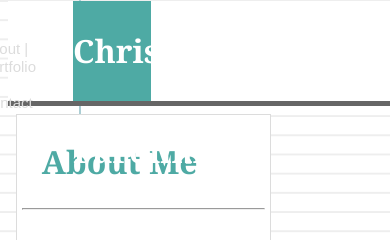
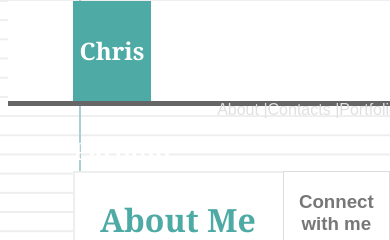
Before and after one commit to CParolini/responsive-portfolio, a PHP site: page / in a window 390 px wide. Shown: the top 240 px of the page. Run offline with PHP 8.4, Linux system fonts and the light colour scheme.

Commit message:
initial pass at responsive portfolio design

```diff
--- a/assets/css/style.css
+++ b/assets/css/style.css
@@ -13,7 +13,75 @@
   width: 100%;
 }
 
-header{
+.navbar-top{
+	background: white;
+	border-bottom: solid 5px #666666;
+}
+
+.navbar-text-name{
+	background: #4eaaa4;
+  width: 20%;
+  text-align: center;
+  color: white;
+  height: 100px;
+  line-height: 100px;
+  margin: -8px 0px 0px 65px;
+  font-family: 'Georgia', Times, Times New Roman, serif;
+}
+
+.navbar-right{
+	float: right;
+	text-decoration: none;
+	color: #e0e0e0;
+}
+
+.me{
+	color: #4eaaa4;
+	margin: 25px;
+	font-family: 'Georgia', Times, Times New Roman, serif;
+}
+
+hr{
+	width: 95%;
+}
+
+.col-md-8 {
+	width: 66%;
+  border: solid 2px #eee;
+  background: white;
+  margin: 65px;
+}
+
+.col-md-4 {
+	float: right;
+	background-color: white;
+	align-content: center;
+	width: 27%;
+	border: solid 1px #dcdcdc;
+	text-align: center;
+	position: absolute;
+	top: 0;
+	right: 0;
+	margin-top: 171px;
+}
+
+.family{
+	width: 200px;
+  height: 200px;
+  float: left;
+  margin: 25px;
+}
+
+.social-img{
+	margin: 15px;
+}
+
+img{
+	width: 25%;
+	padding: 10px;
+}
+
+/*header{
 	background: #ffffff;
   border-bottom: solid 5px #666;
 }
@@ -315,4 +383,4 @@
 	color: #dcdcdc;
 	font-family: sans-serif;
 	font-size: 15px;
-}
+}*/
--- a/index.html
+++ b/index.html
@@ -1,4 +1,5 @@
 <!doctype html>
+
 <head>
 	<title>About Chris Parolini</title>
 	<link rel="stylesheet" type="text/css" href="assets/css/style.css">
@@ -6,7 +7,48 @@
 </head>
 
 <body>
-	<div class="content-wrapper">
+	<nav class="navbar navbar-default navbar-top">
+		<h1 class="navbar-text-name">Chris Parolini</h1>
+		<a class="navbar-text navbar-right" href="portfolio.html" class="thumbnal">Portfolio</a>
+		<a class="navbar-text navbar-right" href="contact.html" class="thumbnal">Contacts |</a>
+		<a class="navbar-text navbar-right" href="index.html" class="thumbnal">About |</a>
+	</nav>
+	<div class="container">
+		<div class="row">
+			<div class="col-md-8">
+				<h1 class="me">About Me</h1>
+				<hr>
+				<img class="family" src="https://scontent-dft4-2.xx.fbcdn.net/v/t1.0-9/12647391_715928901585_7221845799977786312_n.jpg?oh=8cabbe32ca519bdc924c6878990a8b18&oe=58A37BDC" alt="Parolini Family">
+				<p>
+					First and foremost, my family is the most important thing in my life. My wife, Caroline, and I met in the 5th grade. We remained friends through our grade and high school careers, finally dating our junior year. We went to college together, got married
+					afterward, moved to Austin and now have a beautiful 14 month old daughter, Elizabeth.
+				</p>
+				<p>
+					When I'm not spending time with my family, I'm really into outdoor activities and overall health. Austin has been the perfect place for a hobby like this. I take full advantage of everything it has to offer. My favorite outdoor activity is hiking. Whether
+					that be in the flat nothingness that is west Texas or climbing to tallest peaks around.
+				</p>
+			</div>
+			<div class="col-md-4">
+				<h3>
+								Connect with me
+							</h3>
+				<hr>
+				<div class="social-img">
+					<a href="https://github.com/CParolini" target="_blank">
+						<img src="https://assets-cdn.github.com/images/modules/logos_page/GitHub-Mark.png" alt="Github">
+					</a>
+					<a href="https://www.linkedin.com/in/chris-parolini-a384581a" target="_blank">
+						<img src="https://upload.wikimedia.org/wikipedia/commons/thumb/c/ca/LinkedIn_logo_initials.png/768px-LinkedIn_logo_initials.png" alt="LinkedIn">
+					</a>
+					<a href="http://stackoverflow.com/users/6922516/cparolini?tab=profile" target="_blank">
+						<img src="http://www.iconsdb.com/icons/preview/orange/stackoverflow-6-xxl.png" alt="Stack Overflow">
+					</a>
+				</div>
+			</div>
+		</div>
+	</div>
+	</div </body>
+	<!-- <div class="content-wrapper">
 		<header>
 			<h1 class="name">Chris Parolini</h1>
 			<navigation>
@@ -57,5 +99,4 @@
 		<footer>
 			<h4 class="center">&#9400; Copyright 2016 Chris Parolini</h4>
 		</footer>
-	</div>
-</body>
+	</div> -->
```
